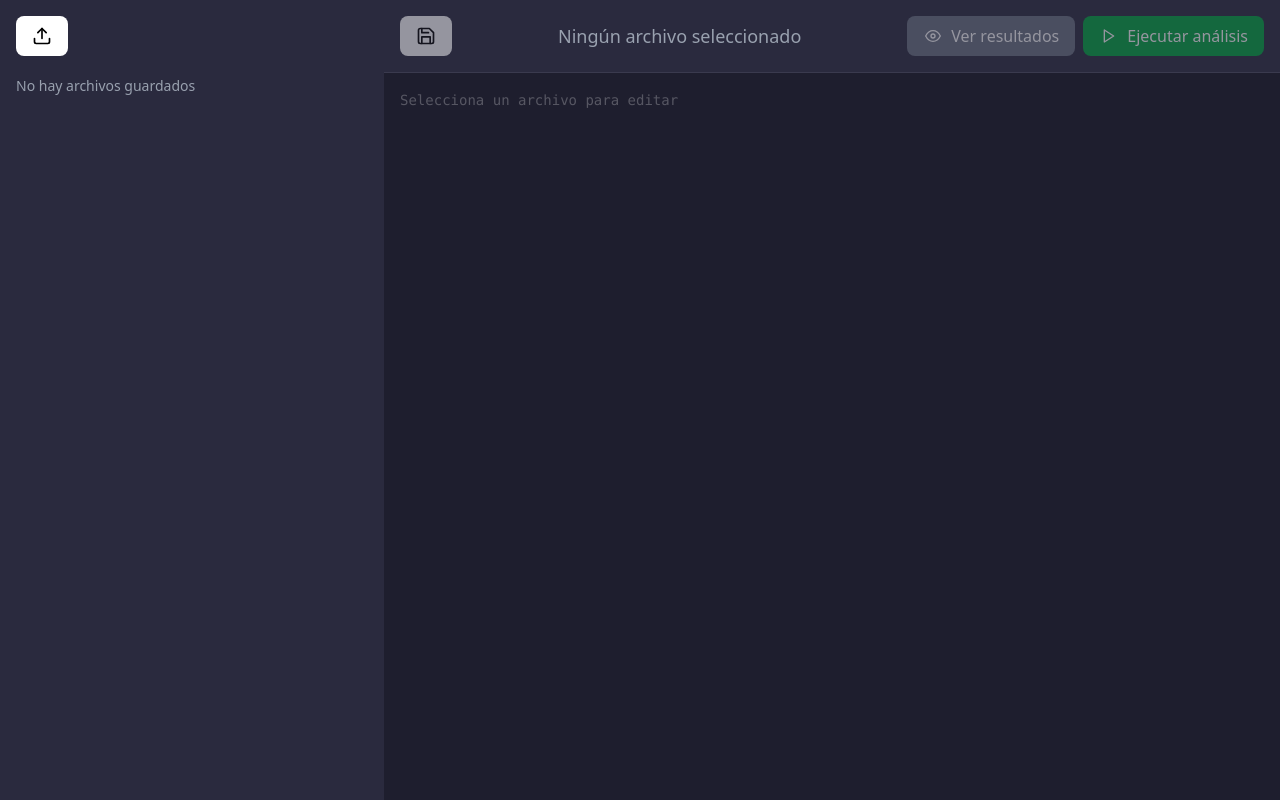
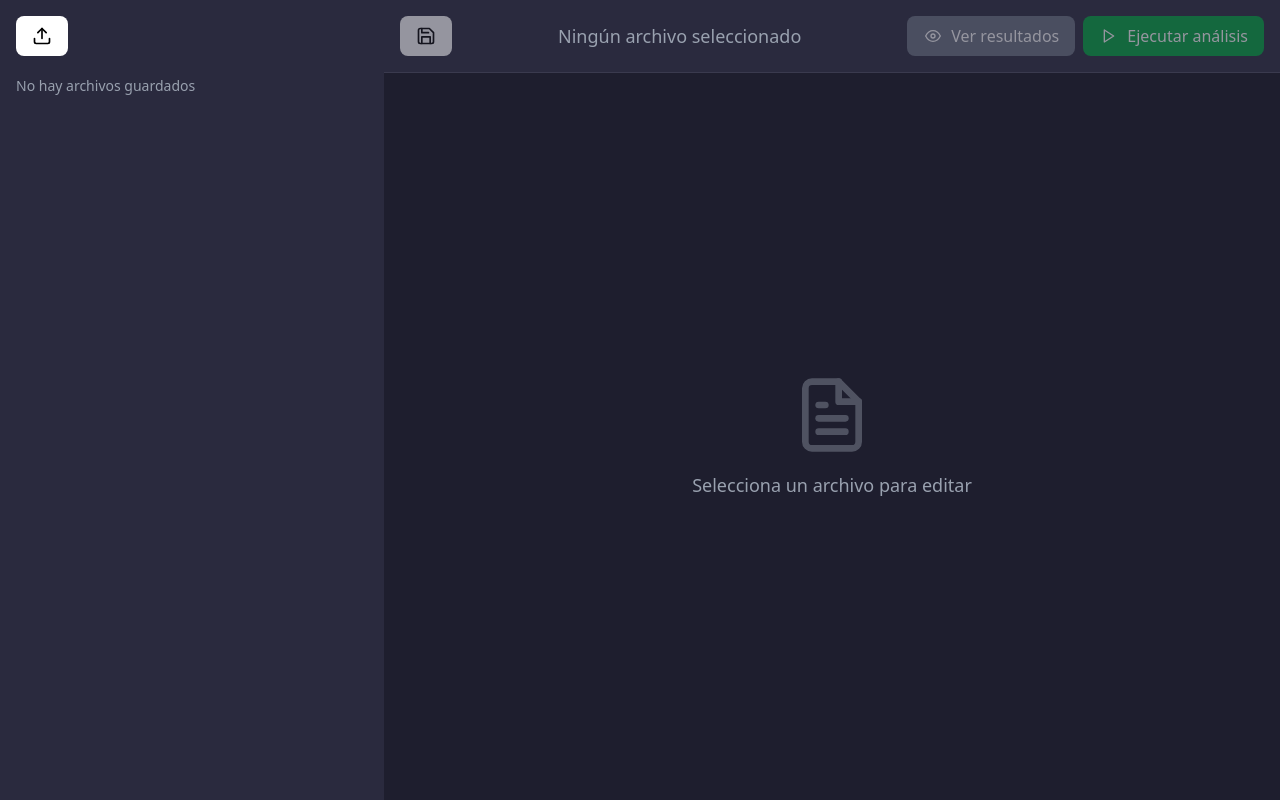
Before and after one commit to YonierVasquezMarin/complexity-analyzer-web, a React (Vite) app: page / in a window 1280 px wide. Built offline with nearby package versions, Linux system fonts and the light colour scheme.

Commit message:
feat(empty-state): add EmptyStateComponent for handling empty states in AreaToEditCodeSpecificComponent

```diff
--- /dev/null
+++ b/src/shared/EmptyStateComponent.tsx
@@ -0,0 +1,22 @@
+import { type ReactNode } from 'react';
+
+interface EmptyStateComponentProps {
+  icon: ReactNode;
+  label: string;
+  className?: string;
+}
+
+function EmptyStateComponent({ icon, label, className = '' }: EmptyStateComponentProps) {
+  return (
+    <div className={`flex flex-col items-center justify-center h-full w-full ${className}`}>
+      <div className="opacity-40 text-gray-400 mb-4">
+        {icon}
+      </div>
+      <p className="text-gray-400 text-lg font-medium">
+        {label}
+      </p>
+    </div>
+  );
+}
+
+export default EmptyStateComponent;
--- a/src/specific-components/AreaToEditCodeSpecificComponent.tsx
+++ b/src/specific-components/AreaToEditCodeSpecificComponent.tsx
@@ -1,5 +1,7 @@
 import { useState, useEffect } from 'react';
 import { usePseudocodeAnalysis } from '../context/PseudocodeAnalysisContext';
+import EmptyStateComponent from '../shared/EmptyStateComponent';
+import { FiFileText } from 'react-icons/fi';
 
 function AreaToEditCodeSpecificComponent() {
   const { selectedItem, updateItem } = usePseudocodeAnalysis();
@@ -27,14 +29,25 @@ function AreaToEditCodeSpecificComponent() {
     }
   };
 
+  // Si no hay archivo seleccionado, mostrar el estado vacío
+  if (!selectedItem) {
+    return (
+      <div className="flex-1 w-full h-full">
+        <EmptyStateComponent
+          icon={<FiFileText size={80} />}
+          label="Selecciona un archivo para editar"
+        />
+      </div>
+    );
+  }
+
   return (
     <div className="flex-1 w-full h-full">
       <textarea
         value={code}
         onChange={handleCodeChange}
-        placeholder={selectedItem ? 'Escribe tu pseudocódigo aquí...' : 'Selecciona un archivo para editar'}
-        disabled={!selectedItem}
-        className="w-full h-full bg-[#1e1e2e] text-white p-4 font-mono text-sm resize-none outline-none border-none focus:ring-0 disabled:opacity-50 disabled:cursor-default"
+        placeholder="Escribe tu pseudocódigo aquí..."
+        className="w-full h-full bg-[#1e1e2e] text-white p-4 font-mono text-sm resize-none outline-none border-none focus:ring-0"
         style={{
           caretColor: '#ffffff',
           lineHeight: '1.6',
```
